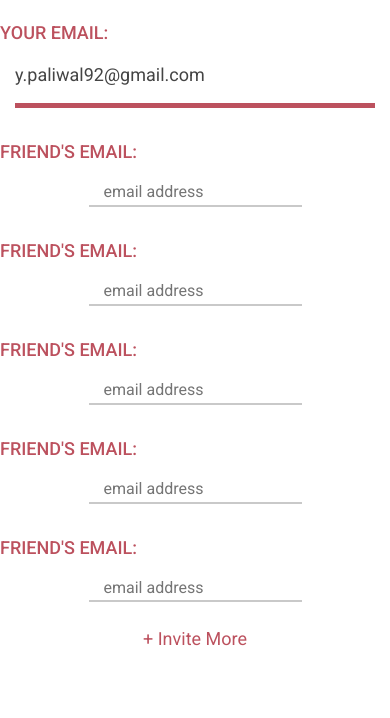
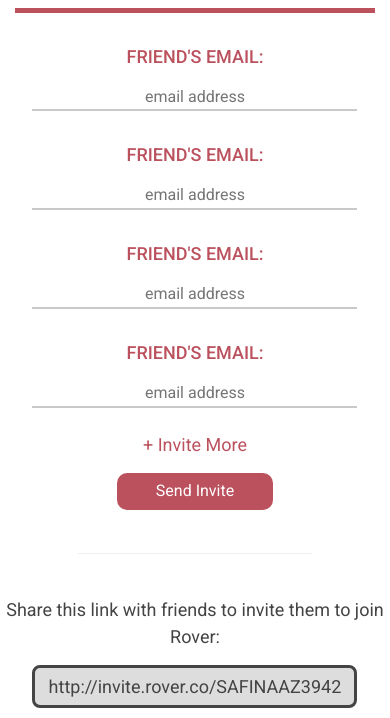
Before and after one commit to ypaliwal/rover_site_test4, a plain HTML site: page referral/index.html in a window 390 px wide. Shown: the part 701-1419 px from the top of the page. Drawn offline with Linux system fonts and the light colour scheme; a script that the page names is missing.

Commit message:
updated referral page, added logo img, etc

```diff
--- a/assets/css/styles2.scss
+++ b/assets/css/styles2.scss
@@ -91,5 +91,40 @@
 			padding-top: 100px;
 		}
 	}
+}
 
+.sendBtn {
+	color: #fff;
+	background-color: rgb(188,81,94);
+	border-radius: 10px;
+	width: 16%;
+	margin-left: 42%;
+	padding-top: 7px;
+	padding-bottom: 7px;
 }
+
+.belowSendBtn {
+	width: 60%;
+}
+
+@media (max-width: 992px) {
+	.theForm {
+		p {
+			text-align: center;
+			padding-right: 0px;
+		}
+
+		input {
+			text-align: center;
+		}
+
+		.sm-margin {
+			margin-top: 20px;
+		}
+	}
+
+	.sendBtn {
+		width: 40%;
+		margin-left: 30%;
+	}
+}
--- a/referral/index.html
+++ b/referral/index.html
@@ -110,7 +110,7 @@
     <section class="topImg referral section has-bg-color">
         <div class="topImgText container text-center">
 
-                <h1>INVITE FRIENDS</h1>
+                <h1>INVITE FRIENDS, GIVE CREDIT, GET CREDIT</h1>
                 <h3>Give a $5 credit on us when you invite friends to use Rover!</h3>
                 <h3>Get a $5 credit when they park for the first time.</h3>
 
@@ -123,8 +123,50 @@
         <div class="container">
             <!-- Form goes here -->
             <div class="sharingText text-center">
-                <p>Share this link with friends to invite them to join Rover:</p>
+
                 <div class="row">
+                    <p>Hi <span class="red">Yash</span>, share with your friends by entering their emails below:</p>
+                    <p><span class="red">Your Email: </span> y.paliwal92@gmail.com</p>
+                    <br>
+                </div>
+
+                <!-- <div class="row formTop text-left">
+                    <p class="red col-md-2 col-md-offset-2">YOUR EMAIL:</p>
+                    <p class="col-md-3">y.paliwal92@gmail.com</p>
+                </div> -->
+
+                <div class="formBar"></div>
+
+                <form id="refFormInputs">
+                    <div class="theForm row">
+                        <p      class="col-md-2 col-md-offset-3 col-sm-8 col-sm-offset-2 col-xs-12 red text-left">FRIEND'S EMAIL:</p>
+                        <input  class="col-md-3 col-md-offset-1 col-sm-8 col-sm-offset-2 col-xs-10 col-xs-offset-1 formInput" type="text" placeholder="email address">
+                    </div>
+                    <div class="theForm row">
+                        <p      class="col-md-2 col-md-offset-3 col-sm-8 col-sm-offset-2 col-xs-12 red text-left">FRIEND'S EMAIL:</p>
+                        <input  class="col-md-3 col-md-offset-1 col-sm-8 col-sm-offset-2 col-xs-10 col-xs-offset-1 formInput" type="text" placeholder="email address">
+                    </div>
+                    <div class="theForm row">
+                        <p      class="col-md-2 col-md-offset-3 col-sm-8 col-sm-offset-2 col-xs-12 red text-left">FRIEND'S EMAIL:</p>
+                        <input  class="col-md-3 col-md-offset-1 col-sm-8 col-sm-offset-2 col-xs-10 col-xs-offset-1 formInput" type="text" placeholder="email address">
+                    </div>
+                    <div class="theForm row">
+                        <p      class="col-md-2 col-md-offset-3 col-sm-8 col-sm-offset-2 col-xs-12 red text-left">FRIEND'S EMAIL:</p>
+                        <input  class="col-md-3 col-md-offset-1 col-sm-8 col-sm-offset-2 col-xs-10 col-xs-offset-1 formInput" type="text" placeholder="email address">
+                    </div>
+                </form>
+
+                <div class="row">
+                    <br>
+                    <a class="addMore"><p>+ Invite More</p></a>
+                    <div class="sendBtn text-center">Send Invite</div>
+                    <br>
+                    <hr class="belowSendBtn">
+                </div>
+
+                <div class="row">
+                    <br>
+                    <p>Share this link with friends to invite them to join Rover:</p>
                     <p class="border col-md-4 col-md-offset-4 col-xs-10 col-xs-offset-1">http://invite.rover.co/SAFINAAZ3942</p>
                 </div>
 
@@ -133,49 +175,6 @@
                     <li><a href="https://www.facebook.com/roverparking"><i class="fa fa-facebook"></i></a></li>
                     <li><a href="https://www.instagram.com/roverparking/"><i class="fa fa-instagram"></i></a></li>
                 </ul>
-
-                <div class="row formTop text-left">
-                    <p class="red col-md-2 col-md-offset-2">YOUR EMAIL:</p>
-                    <p class="col-md-3">y.paliwal92@gmail.com</p>
-                </div>
-                <div class="formBar"></div>
-
-                <form id="refFormInputs">
-                    <div class="theForm row">
-                        <p class="red col-md-2 col-md-offset-2 text-left">FRIEND'S EMAIL:</p>
-                        <input class="col-md-4 formInput" type="text" placeholder="email address">
-                    </div>
-
-                    <div class="theForm row">
-                        <p class="red col-md-2 col-md-offset-2 text-left">FRIEND'S EMAIL:</p>
-                        <input class="col-md-4 formInput" type="text" placeholder="email address">
-                    </div>
-
-                    <div class="theForm row">
-                        <p class="red col-md-2 col-md-offset-2 text-left">FRIEND'S EMAIL:</p>
-                        <input class="col-md-4 formInput" type="text" placeholder="email address">
-                    </div>
-
-                    <div class="theForm row">
-                        <p class="red col-md-2 col-md-offset-2 text-left">FRIEND'S EMAIL:</p>
-                        <input class="col-md-4 formInput" type="text" placeholder="email address">
-                    </div>
-
-                    <div class="theForm row">
-                        <p class="red col-md-2 col-md-offset-2 text-left">FRIEND'S EMAIL:</p>
-                        <input class="col-md-4 formInput" type="text" placeholder="email address">
-                    </div>
-                </form>
-
-                <div class="row addMore">
-                    <br>
-                    <a><p>+ Invite More</p></a>
-                </div>
-
-
-
-
-
             </div>
         </div>
     </section>
--- a/referral/referral.js
+++ b/referral/referral.js
@@ -1,15 +1,16 @@
 $(document).ready(function() {
 	var addFormInputs
 		= '<div class="theForm row">'
-		+ '<p class="red col-md-2 col-md-offset-2 text-left">FRIEND\'S EMAIL:</p>'
-		+ '<input class="col-md-4 formInput" type="text" placeholder="email address">'
+		+ '<p class="red col-md-2 text-left">FRIEND\'S EMAIL:</p>'
+		+ '<input class="col-md-3 formInput" type="text" placeholder="email address">'
+		+ '<p class="red col-md-2 col-md-offset-1 text-left">FRIEND\'S EMAIL:</p>'
+		+ '<input class="col-md-3 formInput" type="text" placeholder="email address">'
 		+ '</div>';
 
+
+
 	$(".addMore").click(function() {
-		for (var i = 0; i < 5; i++) {
-			$("#refFormInputs").append(addFormInputs);
-		}
-
+		$("#refFormInputs").append(addFormInputs);
 	});
 
 
```
Also changed, not shown: about/logo.html (added, +9 -0 lines), index.html (+1 -1 lines), assets/css/styles2.css, assets/images/logo_on_black.png (added), 1 other file.
